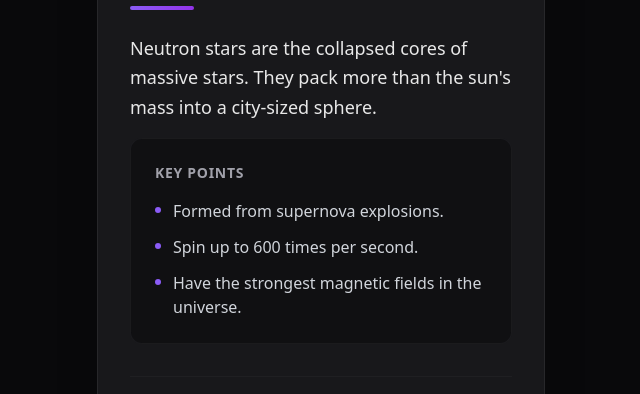
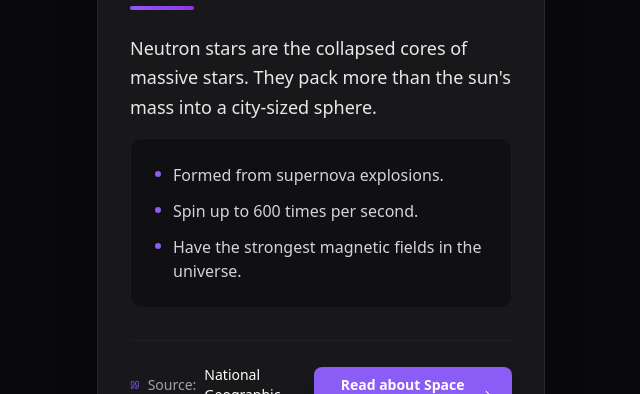
Before and after one commit to gouravverma23/factsnreel, a React (Vite) app: page /facts in a window 1280 px wide. Shown: the part 840-1234 px from the top of the page, without its empty margins (319-959 px from the left). Built offline with nearby package versions, Linux system fonts and the light colour scheme.

Commit message:
key point

```diff
--- a/src/components/FactCard.jsx
+++ b/src/components/FactCard.jsx
@@ -43,7 +43,11 @@ const FactCard = ({ fact }) => {
 
                     {fact.list && fact.list.length > 0 && (
                         <div className="bg-dark-bg/50 rounded-xl p-6 border border-dark-border/50 my-6">
-                            <h4 className="text-sm font-bold text-dark-muted uppercase tracking-wider mb-4">Key Points</h4>
+                            {fact.listName !== "" && (
+                                <h4 className="text-sm font-bold text-dark-muted uppercase tracking-wider mb-4">
+                                    {fact.listName || 'Key Points'}
+                                </h4>
+                            )}
                             <ul className="space-y-3">
                                 {fact.list.map((item, index) => (
                                     <li key={index} className="flex items-start gap-3">
--- a/src/components/FactModal.jsx
+++ b/src/components/FactModal.jsx
@@ -65,7 +65,11 @@ const FactModal = ({ fact, onClose }) => {
 
                             {fact.list && fact.list.length > 0 && (
                                 <div className="bg-dark-bg/50 rounded-xl p-6 border border-dark-border/50">
-                                    <h4 className="text-sm font-bold text-dark-muted uppercase tracking-wider mb-4">Key Points</h4>
+                                    {fact.listName !== "" && (
+                                        <h4 className="text-sm font-bold text-dark-muted uppercase tracking-wider mb-4">
+                                            {fact.listName || 'Key Points'}
+                                        </h4>
+                                    )}
                                     <ul className="space-y-3">
                                         {fact.list.map((item, index) => (
                                             <li key={index} className="flex items-start gap-3">
--- a/src/data/facts.js
+++ b/src/data/facts.js
@@ -9,6 +9,7 @@ export const facts = [
             "Spin up to 600 times per second.",
             "Have the strongest magnetic fields in the universe."
         ],
+        "listName": "",
         "reference": "https://www.nationalgeographic.com/science/article/neutron-stars",
         "credit": "National Geographic",
         "readMoreLink": "/posts?postId=1",
```
